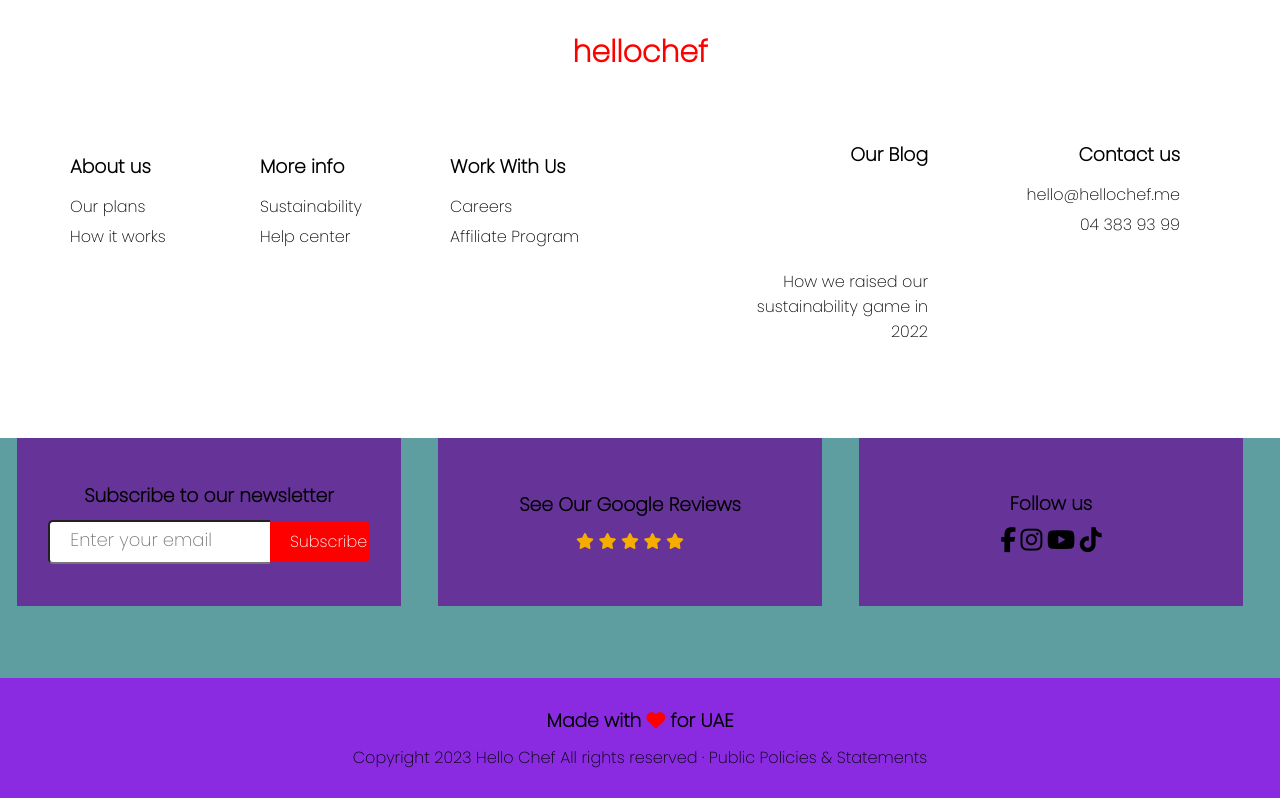
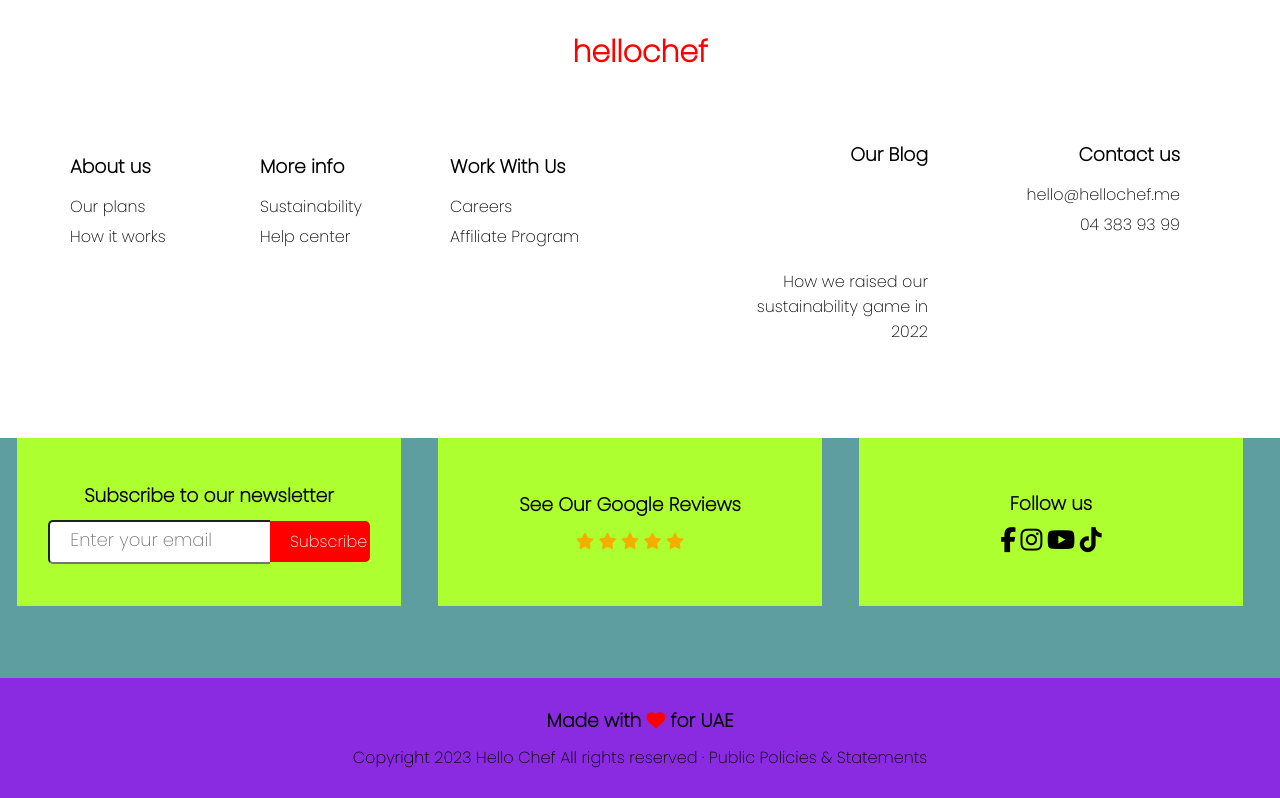
Before and after one commit to Horrismaina/hellochef, a plain HTML site: page index.html in a window 1280 px wide. Shown: the part 4032-4830 px from the top of the page. Drawn offline with Linux system fonts and the light colour scheme.

Commit message:
color change from purple to greenyellow

```diff
--- a/css/style.css
+++ b/css/style.css
@@ -544,7 +544,7 @@
 .section7 .lower .at{
     height: 70%;
     width: 30%;
-    background-color:rebeccapurple;
+    background-color:greenyellow;
     margin-right: 20px;
     display: flex;
     flex-direction: column;
```
